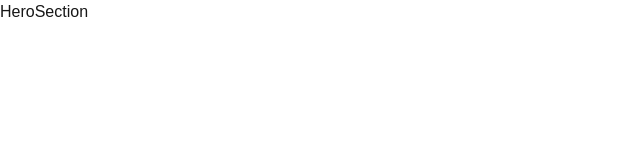
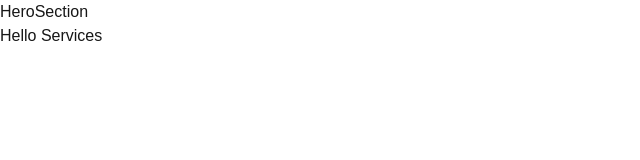
Before and after one commit to CodeTitans-CLA/Claystone, a Next.js app: page / in a window 1280 px wide. Shown: the top 160 px of the page, without its empty margins (0-640 px from the left). Built offline with nearby package versions, Linux system fonts and the light colour scheme.

Commit message:
frist comit

```diff
--- a/src/app/page.tsx
+++ b/src/app/page.tsx
@@ -1,4 +1,5 @@
 import HeroSection from '@/components/Home/HeroSection';
+import Services from '@/components/Home/Services';
 import Image from 'next/image';
 
 export default function Home() {
@@ -6,6 +7,7 @@
     <>
 
     <HeroSection></HeroSection>
+    <Services></Services>
 
     </>
   );
--- /dev/null
+++ b/src/components/Home/Services.tsx
@@ -0,0 +1,9 @@
+import React from 'react'
+
+export default function Services() {
+  return (
+    <div>
+      Hello Services
+    </div>
+  )
+}
```
